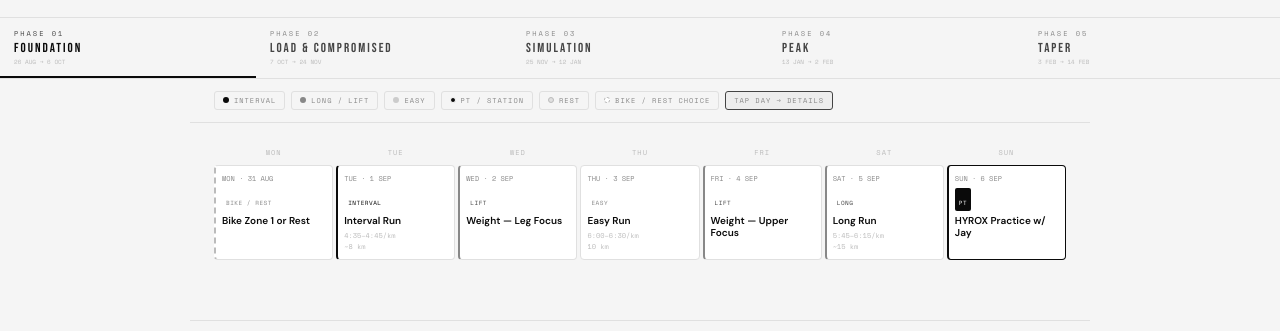
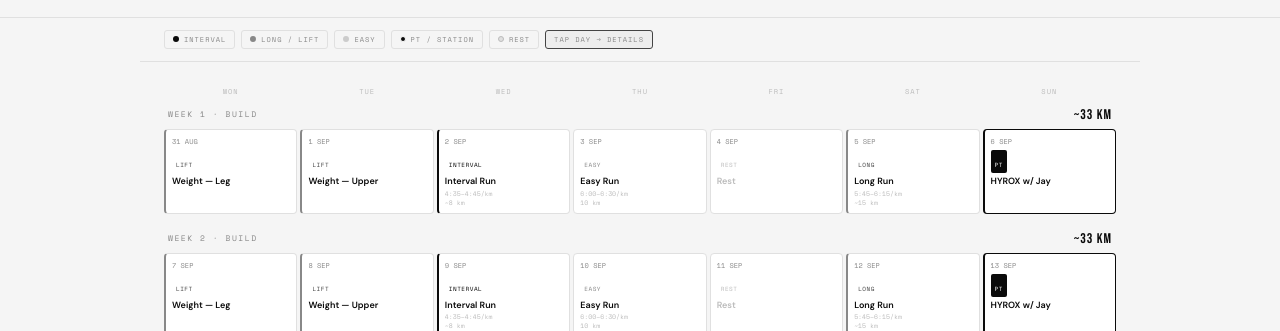
Before and after one commit to nsuttichaivarakul-cyber/Trio, a plain HTML site: page index.html in a window 1280 px wide. Shown: the part 172-503 px from the top of the page. Drawn offline with nearby package versions, Linux system fonts and the light colour scheme.

Commit message:
index.html

```diff
--- a/index.html
+++ b/index.html
@@ -3,7 +3,7 @@
 <head>
 <meta charset="UTF-8"/>
 <meta name="viewport" content="width=device-width, initial-scale=1.0"/>
-<title>Trio · Weekly Training</title>
+<title>Trio · September</title>
 <link href="https://fonts.googleapis.com/css2?family=Bebas+Neue&family=Space+Mono:wght@400;700&family=DM+Sans:wght@300;400;500;600&display=swap" rel="stylesheet">
 <style>
 *{box-sizing:border-box;margin:0;padding:0;}
@@ -20,54 +20,42 @@
 }
 body{background:var(--bg);color:var(--white);font-family:'DM Sans',sans-serif;min-height:100vh;}
 
-/* ── HEADER ── */
 header{padding:28px 24px 20px;border-bottom:1px solid var(--s3);}
-.h-inner{max-width:900px;margin:0 auto;display:flex;justify-content:space-between;align-items:flex-end;flex-wrap:wrap;gap:16px;}
+.h-inner{max-width:1000px;margin:0 auto;display:flex;justify-content:space-between;align-items:flex-end;flex-wrap:wrap;gap:16px;}
 .h-eye{font-family:'Space Mono',monospace;font-size:8px;color:var(--grey2);letter-spacing:4px;margin-bottom:8px;}
 .h-title{font-family:'Bebas Neue',sans-serif;font-size:clamp(32px,6vw,56px);letter-spacing:3px;line-height:.9;color:var(--white);}
 .h-sub{font-family:'Space Mono',monospace;font-size:8px;color:var(--grey2);letter-spacing:2px;margin-top:8px;}
 .h-right{display:flex;gap:8px;flex-wrap:wrap;}
-.h-stat{border:1px solid var(--s3);border-radius:6px;padding:10px 14px;text-align:center;min-width:80px;}
+.h-stat{border:1px solid var(--s3);border-radius:6px;padding:10px 14px;text-align:center;min-width:70px;}
 .h-stat-v{font-family:'Bebas Neue',sans-serif;font-size:18px;letter-spacing:1px;line-height:1;color:var(--white);}
 .h-stat-l{font-family:'Space Mono',monospace;font-size:6px;color:var(--grey2);letter-spacing:1.5px;margin-top:2px;}
 
-/* ── PHASE STRIP ── */
-.phase-strip{display:flex;border-bottom:1px solid var(--s3);overflow-x:auto;}
-.ps{flex:1;min-width:110px;padding:10px 14px;cursor:pointer;border-bottom:2px solid transparent;transition:all .15s;}
-.ps-num{font-family:'Space Mono',monospace;font-size:7px;color:var(--grey2);letter-spacing:2px;}
-.ps-name{font-family:'Bebas Neue',sans-serif;font-size:13px;letter-spacing:2px;color:var(--grey1);display:block;margin-top:1px;}
-.ps-dates{font-family:'Space Mono',monospace;font-size:6px;color:var(--grey3);margin-top:1px;}
-.ps.on{border-bottom-color:var(--white);}
-.ps.on .ps-name{color:var(--white);}
-.ps.on .ps-num{color:var(--grey1);}
-
-/* ── WEEK TOGGLE ── */
-.week-toggle{display:flex;max-width:900px;margin:0 auto;border-bottom:1px solid var(--s3);}
-.wt{flex:1;padding:12px;text-align:center;cursor:pointer;font-family:'Space Mono',monospace;font-size:9px;letter-spacing:2px;color:var(--grey2);border-bottom:2px solid transparent;}
-.wt.on{color:var(--white);border-bottom-color:var(--white);}
-
-/* ── LEGEND ── */
-.legend{max-width:900px;margin:0 auto;padding:12px 24px;display:flex;flex-wrap:wrap;gap:6px;border-bottom:1px solid var(--s3);}
+.legend{max-width:1000px;margin:0 auto;padding:12px 24px;display:flex;flex-wrap:wrap;gap:6px;border-bottom:1px solid var(--s3);}
 .leg{display:flex;align-items:center;gap:5px;padding:3px 8px;border:1px solid var(--s3);border-radius:3px;}
 .leg-dot{width:6px;height:6px;border-radius:50%;flex-shrink:0;}
 .leg-label{font-family:'Space Mono',monospace;font-size:7px;color:var(--grey2);letter-spacing:1px;}
 
-/* ── MAIN ── */
-.main{max-width:900px;margin:0 auto;padding:20px 24px 60px;}
+.main{max-width:1000px;margin:0 auto;padding:20px 24px 60px;}
 
 .dow-row{display:grid;grid-template-columns:repeat(7,1fr);gap:3px;margin-bottom:3px;}
 .dow{font-family:'Space Mono',monospace;font-size:7px;color:var(--grey3);text-align:center;padding:4px 0;letter-spacing:1px;}
 
+.week-row{margin-bottom:14px;}
+.week-meta{display:flex;justify-content:space-between;align-items:center;padding:2px 4px;margin-bottom:4px;}
+.wm-label{font-family:'Space Mono',monospace;font-size:8px;color:var(--grey2);letter-spacing:1.5px;}
+.wm-vol{font-family:'Bebas Neue',sans-serif;font-size:14px;color:var(--white);letter-spacing:1px;}
+.wm-vol.deload{color:#c9a227;}
+
 .day-grid{display:grid;grid-template-columns:repeat(7,1fr);gap:3px;}
 
-.day{background:var(--s1);border:1px solid var(--s3);border-radius:4px;min-height:88px;padding:7px 6px;cursor:pointer;transition:background .1s,border-color .1s;}
+.day{background:var(--s1);border:1px solid var(--s3);border-radius:4px;min-height:80px;padding:6px 6px;cursor:pointer;transition:background .1s,border-color .1s;}
 .day:hover{background:var(--s2);border-color:var(--s4);}
 .day.selected{border-color:var(--white) !important;background:var(--s2);}
-.day-num{font-family:'Space Mono',monospace;font-size:7px;color:var(--grey2);margin-bottom:4px;}
-.day-tag{display:inline-block;border-radius:2px;padding:1px 4px;margin-bottom:4px;}
+.day-num{font-family:'Space Mono',monospace;font-size:7px;color:var(--grey2);margin-bottom:3px;}
+.day-tag{display:inline-block;border-radius:2px;padding:1px 4px;margin-bottom:3px;}
 .day-tag span{font-family:'Space Mono',monospace;font-size:6px;letter-spacing:.5px;}
-.day-label{font-family:'DM Sans',sans-serif;font-weight:600;font-size:10px;color:var(--white);line-height:1.2;margin-bottom:3px;}
-.day-pace{font-family:'Space Mono',monospace;font-size:7px;color:var(--grey3);}
+.day-label{font-family:'DM Sans',sans-serif;font-weight:600;font-size:9px;color:var(--white);line-height:1.2;margin-bottom:2px;}
+.day-pace{font-family:'Space Mono',monospace;font-size:6.5px;color:var(--grey3);}
 
 .t-interval .day-tag{background:rgba(255,255,255,.1);}.t-interval .day-tag span{color:var(--white);}
 .t-interval{border-left:2px solid var(--white);}
@@ -86,11 +74,11 @@ header{padding:28px 24px 20px;border-bottom:1px solid var(--s3);}
 .t-rest .day-tag{background:rgba(255,255,255,.02);}.t-rest .day-tag span{color:var(--grey3);}
 .t-rest .day-label{color:var(--grey3);}
 
-.t-cross .day-tag{background:rgba(255,255,255,.03);}.t-cross .day-tag span{color:var(--grey2);}
-.t-cross{border-left:2px dashed var(--grey3);}
+.week-row.deload .day{background:#fdfaf3;}
+.week-row.deload .week-meta{background:#1a1a1a;border-radius:6px;padding:6px 10px;margin-bottom:6px;}
+.week-row.deload .wm-label{color:#ccc;}
 
-/* ── DETAIL PANEL ── */
-.detail-panel{background:var(--s1);border:1px solid var(--s4);border-left:2px solid var(--white);border-radius:6px;padding:18px 20px;margin-top:12px;display:none;}
+.detail-panel{background:var(--s1);border:1px solid var(--s4);border-left:2px solid var(--white);border-radius:6px;padding:18px 20px;margin-top:8px;margin-bottom:8px;display:none;}
 .detail-panel.open{display:block;}
 .dp-head{display:flex;justify-content:space-between;align-items:flex-start;margin-bottom:14px;}
 .dp-title{font-family:'Bebas Neue',sans-serif;font-size:22px;letter-spacing:2px;color:var(--white);line-height:1;}
@@ -107,7 +95,7 @@ header{padding:28px 24px 20px;border-bottom:1px solid var(--s3);}
 .dp-item-dot{width:4px;height:4px;border-radius:50%;background:var(--grey1);flex-shrink:0;margin-top:5px;}
 .dp-item-text{font-family:'DM Sans',sans-serif;font-size:12px;color:var(--grey1);line-height:1.4;}
 
-footer{border-top:1px solid var(--s3);padding:16px 24px;display:flex;justify-content:space-between;align-items:center;max-width:900px;margin:0 auto;}
+footer{border-top:1px solid var(--s3);padding:16px 24px;display:flex;justify-content:space-between;align-items:center;max-width:1000px;margin:0 auto;}
 .f-brand{font-family:'Bebas Neue',sans-serif;font-size:14px;letter-spacing:4px;color:var(--grey2);}
 .f-meta{font-family:'Space Mono',monospace;font-size:7px;color:var(--grey3);letter-spacing:2px;}
 
@@ -116,7 +104,7 @@ footer{border-top:1px solid var(--s3);padding:16px 24px;display:flex;justify-con
   header{padding:20px 12px 16px;}
   .h-right{display:none;}
   .dow{font-size:6px;}
-  .day{min-height:78px;}
+  .day{min-height:66px;}
 }
 </style>
 </head>
@@ -125,25 +113,17 @@ footer{border-top:1px solid var(--s3);padding:16px 24px;display:flex;justify-con
 <header>
   <div class="h-inner">
     <div>
-      <div class="h-eye">HYROX OPEN SINGLES · WEEK 1 · STARTS 31 AUG 2026</div>
-      <div class="h-title">TRIO<br>WEEKLY</div>
-      <div class="h-sub">SUB-80 TARGET · 40 KM/WK · +10% MONTHLY</div>
+      <div class="h-eye">HYROX OPEN SINGLES · PHASE 1 · FOUNDATION</div>
+      <div class="h-title">TRIO<br>SEPTEMBER</div>
+      <div class="h-sub">SUB-80 TARGET · WEEKS 1–4 · WK4 = DELOAD</div>
     </div>
     <div class="h-right">
-      <div class="h-stat"><div class="h-stat-v">40</div><div class="h-stat-l">KM THIS WK</div></div>
-      <div class="h-stat"><div class="h-stat-v">24</div><div class="h-stat-l">WKS TO RACE</div></div>
+      <div class="h-stat"><div class="h-stat-v">01</div><div class="h-stat-l">PHASE</div></div>
       <div class="h-stat"><div class="h-stat-v">SUN</div><div class="h-stat-l">PT DAY</div></div>
+      <div class="h-stat"><div class="h-stat-v">14 FEB</div><div class="h-stat-l">RACE DAY</div></div>
     </div>
   </div>
 </header>
-
-<div class="phase-strip">
-  <div class="ps on"><div class="ps-num">PHASE 01</div><span class="ps-name">FOUNDATION</span><div class="ps-dates">26 AUG → 6 OCT</div></div>
-  <div class="ps"><div class="ps-num">PHASE 02</div><span class="ps-name">LOAD & COMPROMISED</span><div class="ps-dates">7 OCT → 24 NOV</div></div>
-  <div class="ps"><div class="ps-num">PHASE 03</div><span class="ps-name">SIMULATION</span><div class="ps-dates">25 NOV → 12 JAN</div></div>
-  <div class="ps"><div class="ps-num">PHASE 04</div><span class="ps-name">PEAK</span><div class="ps-dates">13 JAN → 2 FEB</div></div>
-  <div class="ps"><div class="ps-num">PHASE 05</div><span class="ps-name">TAPER</span><div class="ps-dates">3 FEB → 14 FEB</div></div>
-</div>
 
 <div class="legend">
   <div class="leg"><div class="leg-dot" style="background:#0a0a0a;"></div><span class="leg-label">INTERVAL</span></div>
@@ -151,58 +131,75 @@ footer{border-top:1px solid var(--s3);padding:16px 24px;display:flex;justify-con
   <div class="leg"><div class="leg-dot" style="background:#ccc;"></div><span class="leg-label">EASY</span></div>
   <div class="leg"><div class="leg-dot" style="background:#0a0a0a;border:1px solid #fff;"></div><span class="leg-label">PT / STATION</span></div>
   <div class="leg"><div class="leg-dot" style="background:#e0e0e0;border:1px solid #bbb;"></div><span class="leg-label">REST</span></div>
-  <div class="leg"><div class="leg-dot" style="background:#fff;border:1px dashed #bbb;"></div><span class="leg-label">BIKE / REST CHOICE</span></div>
   <div class="leg" style="background:rgba(0,0,0,.03);border-color:#444;"><span class="leg-label" style="color:#888;">TAP DAY → DETAILS</span></div>
 </div>
 
 <div class="main">
   <div class="dow-row" id="dow-row"></div>
-  <div class="day-grid" id="day-grid"></div>
-  <div class="detail-panel" id="panel"></div>
+  <div id="weeks-container"></div>
 </div>
 
 <footer>
   <div class="f-brand">TRIO · HYROX OPEN · 14 FEB 2027</div>
-  <div class="f-meta">UPDATED WEEKLY BY JAY</div>
+  <div class="f-meta">SEPTEMBER 2026 · UPDATED MONTHLY BY JAY</div>
 </footer>
 
 <script>
 const DOW_LABELS = ["MON","TUE","WED","THU","FRI","SAT","SUN"];
 
-const WEEKS = {
-  lift: [
-    {day:"MON",date:"31 AUG",type:"cross",tag:"BIKE / REST",label:"Bike Zone 1 or Rest",pace:"",km:"",details:["Choice: easy bike Zone 1 (30–40 min, very light effort) OR full rest","Legs will be tired from Sunday's HYROX session — pick whichever feels right that day","Not a running day"]},
-    {day:"TUE",date:"1 SEP",type:"interval",tag:"INTERVAL",label:"Interval Run",pace:"4:35–4:45/km",km:"~8 km",details:["Warm-up: 2 km easy","Main set: 4 × 1 km @ 4:35–4:45/km","Rest: 2 min jog between reps","Cool down: 2 km easy","Total volume: ~8 km","Starting at 4 reps — build up over coming weeks"]},
-    {day:"WED",date:"2 SEP",type:"lift",tag:"LIFT",label:"Weight — Leg Focus",pace:"",km:"",details:["Own weight training program — leg focus","Coordinate with weightlifting PT"]},
-    {day:"THU",date:"3 SEP",type:"easy",tag:"EASY",label:"Easy Run",pace:"6:00–6:30/km",km:"10 km",details:["Easy 10 km @ 6:00–6:30/km","Zone 2 · relaxed"]},
-    {day:"FRI",date:"4 SEP",type:"lift",tag:"LIFT",label:"Weight — Upper Focus",pace:"",km:"",details:["Own weight training program — upper body focus","Coordinate with weightlifting PT"]},
-    {day:"SAT",date:"5 SEP",type:"long",tag:"LONG",label:"Long Run",pace:"5:45–6:15/km",km:"~15 km",details:["Long run — 90 minutes","Pace: 5:45–6:15/km","Steady aerobic effort, not a race","~15 km total"]},
-    {day:"SUN",date:"6 SEP",type:"station",tag:"PT",label:"HYROX Practice w/ Jay",pace:"",km:"",details:["HYROX station technique work","Content updates weekly based on progress"]},
-  ],
-  station: [
-    {day:"MON",date:"31 AUG",type:"cross",tag:"BIKE / REST",label:"Bike Zone 1 or Rest",pace:"",km:"",details:["Choice: easy bike Zone 1 (30–40 min) OR full rest","Not a running day"]},
-    {day:"TUE",date:"1 SEP",type:"interval",tag:"INTERVAL",label:"Interval Run",pace:"4:35–4:45/km",km:"~8 km",details:["Warm-up: 2 km easy","Main set: 4 × 1 km @ 4:35–4:45/km","Rest: 2 min jog between reps","Cool down: 2 km easy","Total volume: ~8 km"]},
-    {day:"WED",date:"2 SEP",type:"lift",tag:"LIFT",label:"Weight — Leg Focus",pace:"",km:"",details:["Own weight training program — leg focus"]},
-    {day:"THU",date:"3 SEP",type:"easy",tag:"EASY",label:"Easy Run",pace:"6:00–6:30/km",km:"10 km",details:["Easy 10 km @ 6:00–6:30/km","Zone 2 · relaxed"]},
-    {day:"FRI",date:"4 SEP",type:"lift",tag:"LIFT",label:"Weight — Upper Focus",pace:"",km:"",details:["Own weight training program — upper body focus"]},
-    {day:"SAT",date:"5 SEP",type:"long",tag:"LONG",label:"Long Run",pace:"5:45–6:15/km",km:"~15 km",details:["Long run — 90 minutes","Pace: 5:45–6:15/km","~15 km total"]},
-    {day:"SUN",date:"6 SEP",type:"station",tag:"PT",label:"HYROX Practice w/ Jay",pace:"",km:"",details:["HYROX station technique work"]},
+const WEEKS = [
+  {
+    label: "WEEK 1 · BUILD", vol: "~33 km", deload: false,
+    days: [
+      {date:"31 AUG",type:"lift",tag:"LIFT",label:"Weight — Leg",pace:"",km:"",details:["Own weight training program — leg focus","Coordinate with weightlifting PT"]},
+      {date:"1 SEP",type:"lift",tag:"LIFT",label:"Weight — Upper",pace:"",km:"",details:["Own weight training program — upper body focus"]},
+      {date:"2 SEP",type:"interval",tag:"INTERVAL",label:"Interval Run",pace:"4:35–4:45/km",km:"~8 km",details:["Warm-up: 2 km easy","Main set: 4 × 1 km @ 4:35–4:45/km","Rest: standing rest between reps (first interval week)","Cool down: 2 km easy"]},
+      {date:"3 SEP",type:"easy",tag:"EASY",label:"Easy Run",pace:"6:00–6:30/km",km:"10 km",details:["Easy 10 km @ 6:00–6:30/km","Zone 2 · relaxed"]},
+      {date:"4 SEP",type:"rest",tag:"REST",label:"Rest",pace:"",km:"",details:["Full rest day"]},
+      {date:"5 SEP",type:"long",tag:"LONG",label:"Long Run",pace:"5:45–6:15/km",km:"~15 km",details:["Long run — 90 minutes","Steady aerobic effort, not a race"]},
+      {date:"6 SEP",type:"station",tag:"PT",label:"HYROX w/ Jay",pace:"",km:"",details:["HYROX station technique work"]},
     ]
-};
-
-let currentWeek = "lift";
-let selectedIdx = null;
-
-function pace_or_dash(p){ return p && p !== "" ? p : "—"; }
+  },
+  {
+    label: "WEEK 2 · BUILD", vol: "~33 km", deload: false,
+    days: [
+      {date:"7 SEP",type:"lift",tag:"LIFT",label:"Weight — Leg",pace:"",km:"",details:["Own weight training program — leg focus"]},
+      {date:"8 SEP",type:"lift",tag:"LIFT",label:"Weight — Upper",pace:"",km:"",details:["Own weight training program — upper body focus"]},
+      {date:"9 SEP",type:"interval",tag:"INTERVAL",label:"Interval Run",pace:"4:35–4:45/km",km:"~8 km",details:["Warm-up: 2 km easy","Main set: 4 × 1 km @ 4:35–4:45/km","Rest: 90 sec jog between reps","Cool down: 2 km easy"]},
+      {date:"10 SEP",type:"easy",tag:"EASY",label:"Easy Run",pace:"6:00–6:30/km",km:"10 km",details:["Easy 10 km @ 6:00–6:30/km"]},
+      {date:"11 SEP",type:"rest",tag:"REST",label:"Rest",pace:"",km:"",details:["Full rest day"]},
+      {date:"12 SEP",type:"long",tag:"LONG",label:"Long Run",pace:"5:45–6:15/km",km:"~15 km",details:["Long run — 90 minutes"]},
+      {date:"13 SEP",type:"station",tag:"PT",label:"HYROX w/ Jay",pace:"",km:"",details:["HYROX station technique work"]},
+    ]
+  },
+  {
+    label: "WEEK 3 · BUILD", vol: "~34 km", deload: false,
+    days: [
+      {date:"14 SEP",type:"lift",tag:"LIFT",label:"Weight — Leg",pace:"",km:"",details:["Own weight training program — leg focus"]},
+      {date:"15 SEP",type:"lift",tag:"LIFT",label:"Weight — Upper",pace:"",km:"",details:["Own weight training program — upper body focus"]},
+      {date:"16 SEP",type:"interval",tag:"INTERVAL",label:"Interval Run",pace:"4:35–4:45/km",km:"~9 km",details:["Warm-up: 2 km easy","Main set: 5 × 1 km @ 4:35–4:45/km","Rest: 90 sec jog between reps","Cool down: 2 km easy","One extra rep from last week"]},
+      {date:"17 SEP",type:"easy",tag:"EASY",label:"Easy Run",pace:"6:00–6:30/km",km:"10 km",details:["Easy 10 km @ 6:00–6:30/km"]},
+      {date:"18 SEP",type:"rest",tag:"REST",label:"Rest",pace:"",km:"",details:["Full rest day"]},
+      {date:"19 SEP",type:"long",tag:"LONG",label:"Long Run",pace:"5:45–6:15/km",km:"~15 km",details:["Long run — 90 minutes"]},
+      {date:"20 SEP",type:"station",tag:"PT",label:"HYROX w/ Jay",pace:"",km:"",details:["HYROX station technique work"]},
+    ]
+  },
+  {
+    label: "WEEK 4 · DELOAD", vol: "~17 km", deload: true,
+    days: [
+      {date:"21 SEP",type:"lift",tag:"LIFT",label:"Weight — Leg",pace:"",km:"",details:["Own weight training program — leg focus","Normal loads unless feeling excessive fatigue"]},
+      {date:"22 SEP",type:"lift",tag:"LIFT",label:"Weight — Upper",pace:"",km:"",details:["Own weight training program — upper body focus"]},
+      {date:"23 SEP",type:"interval",tag:"INTERVAL",label:"Interval — Light",pace:"4:35–4:45/km",km:"~4 km",details:["Warm-up: 1 km easy","Main set: 2 × 1 km @ 4:35–4:45/km","Rest: full standing recovery","Cool down: 1 km easy","Deload week — reduced reps"]},
+      {date:"24 SEP",type:"easy",tag:"EASY",label:"Easy Run",pace:"6:00–6:30/km",km:"6 km",details:["Easy 6 km @ 6:00–6:30/km","Deload week — shorter distance"]},
+      {date:"25 SEP",type:"rest",tag:"REST",label:"Rest",pace:"",km:"",details:["Full rest day"]},
+      {date:"26 SEP",type:"easy",tag:"EASY",label:"Easy Run (no long run)",pace:"6:00–6:30/km",km:"7 km",details:["Easy 7 km — replaces this week's long run","Deload week — no long run"]},
+      {date:"27 SEP",type:"station",tag:"PT",label:"HYROX w/ Jay — Light",pace:"",km:"",details:["Technique review only — light loads","No new PRs or max-effort work this week"]},
+    ]
+  },
+];
 
 function render() {
   const dow = document.getElementById("dow-row");
-  const grid = document.getElementById("day-grid");
-  dow.innerHTML = "";
-  grid.innerHTML = "";
-  document.getElementById("panel").classList.remove("open");
-  selectedIdx = null;
-
   DOW_LABELS.forEach(d => {
     const el = document.createElement("div");
     el.className = "dow";
@@ -210,44 +207,75 @@ function render() {
     dow.appendChild(el);
   });
 
-  WEEKS[currentWeek].forEach((s, i) => {
+  const container = document.getElementById("weeks-container");
+
+  WEEKS.forEach((week, wIdx) => {
+    const wr = document.createElement("div");
+    wr.className = "week-row" + (week.deload ? " deload" : "");
+
+    const meta = document.createElement("div");
+    meta.className = "week-meta";
+    meta.innerHTML = `<span class="wm-label">${week.label}</span><span class="wm-vol${week.deload ? ' deload' : ''}">${week.vol}</span>`;
+    wr.appendChild(meta);
+
+    const grid = document.createElement("div");
+    grid.className = "day-grid";
+
+    week.days.forEach((s, dIdx) => {
       const cell = document.createElement("div");
       cell.className = `day t-${s.type}`;
-    let inner = `<div class="day-num">${s.day} · ${s.date}</div>`;
+      let inner = `<div class="day-num">${s.date}</div>`;
       inner += `<div class="day-tag"><span>${s.tag}</span></div>`;
       inner += `<div class="day-label">${s.label}</div>`;
       if (s.pace) inner += `<div class="day-pace">${s.pace}</div>`;
       if (s.km) inner += `<div class="day-pace">${s.km}</div>`;
       cell.innerHTML = inner;
-    cell.onclick = () => handleClick(i, cell);
+      cell.onclick = () => handleClick(wIdx, dIdx, cell, wr);
       grid.appendChild(cell);
+    });
+
+    wr.appendChild(grid);
+
+    const panel = document.createElement("div");
+    panel.className = "detail-panel";
+    wr.appendChild(panel);
+
+    container.appendChild(wr);
   });
 }
 
-function handleClick(i, cell) {
-  const panel = document.getElementById("panel");
-  if (selectedIdx === i && panel.classList.contains("open")) {
+let selected = null;
+
+function handleClick(wIdx, dIdx, cell, weekRow) {
+  const panel = weekRow.querySelector(".detail-panel");
+  const key = wIdx + "-" + dIdx;
+
+  if (selected === key && panel.classList.contains("open")) {
     panel.classList.remove("open");
     cell.classList.remove("selected");
-    selectedIdx = null;
+    selected = null;
     return;
   }
+
   document.querySelectorAll(".day.selected").forEach(d => d.classList.remove("selected"));
+  document.querySelectorAll(".detail-panel.open").forEach(p => p.classList.remove("open"));
+
   cell.classList.add("selected");
-  selectedIdx = i;
+  selected = key;
 
-  const s = WEEKS[currentWeek][i];
+  const s = WEEKS[wIdx].days[dIdx];
   panel.innerHTML = `
     <div class="dp-head">
       <div>
         <div class="dp-title">${s.label}</div>
-        <div class="dp-date">${s.day} · ${s.tag}</div>
+        <div class="dp-date">${s.date} · ${s.tag}</div>
       </div>
-      <button class="dp-close" onclick="closePanel()">✕ CLOSE</button>
+      <button class="dp-close">✕ CLOSE</button>
     </div>
     <div class="dp-stats">
-      ${s.pace ? `<div class="dp-stat"><div class="dp-stat-l">TARGET PACE</div><div class="dp-stat-v">${s.pace}</div></div>` : ""}
-      <div class="dp-stat"><div class="dp-stat-l">SESSION TYPE</div><div class="dp-stat-v">${s.tag}</div></div>
+      ${s.pace ? `<div class="dp-stat"><div class="dp-stat-l">PACE</div><div class="dp-stat-v">${s.pace}</div></div>` : ""}
+      ${s.km ? `<div class="dp-stat"><div class="dp-stat-l">VOLUME</div><div class="dp-stat-v">${s.km}</div></div>` : ""}
+      <div class="dp-stat"><div class="dp-stat-l">TYPE</div><div class="dp-stat-v">${s.tag}</div></div>
     </div>
     <div class="dp-breakdown">
       <div class="dp-breakdown-label">SESSION BREAKDOWN</div>
@@ -261,27 +289,13 @@ function handleClick(i, cell) {
       </div>
     </div>
   `;
+  panel.querySelector(".dp-close").onclick = () => {
+    panel.classList.remove("open");
+    cell.classList.remove("selected");
+    selected = null;
+  };
   panel.classList.add("open");
 }
-
-function closePanel() {
-  document.getElementById("panel").classList.remove("open");
-  document.querySelectorAll(".day.selected").forEach(d => d.classList.remove("selected"));
-  selectedIdx = null;
-}
-
-function switchWeek(w) {
-  currentWeek = w;
-  document.querySelectorAll(".wt").forEach((el,i) => el.classList.toggle("on", (w==="lift"&&i===0)||(w==="station"&&i===1)));
-  render();
-}
-
-document.querySelectorAll(".ps").forEach(el => {
-  el.onclick = () => {
-    document.querySelectorAll(".ps").forEach(e => e.classList.remove("on"));
-    el.classList.add("on");
-  };
-});
 
 render();
 </script>
```
Lines whose indentation alone changed are shown as unchanged.
